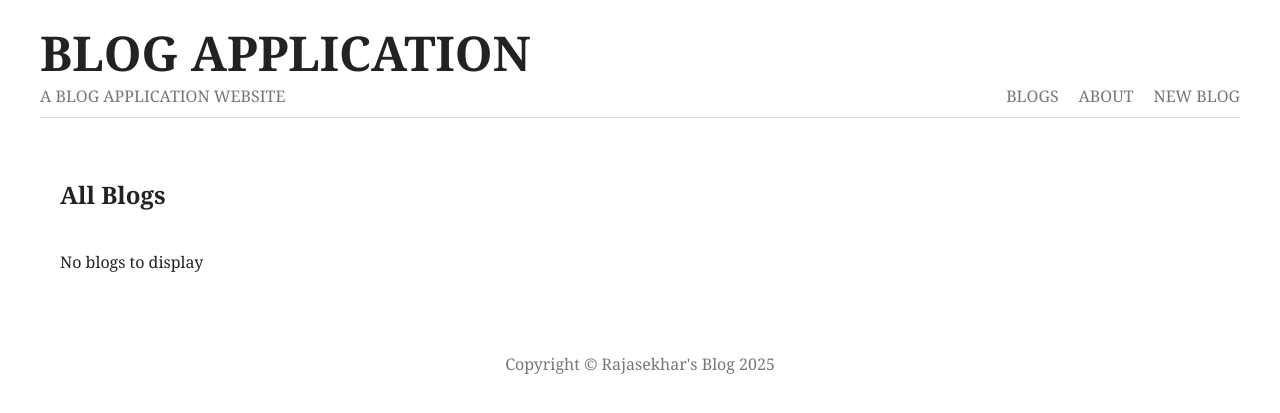
After one commit to Rajasekhar1131997/node_crash_course, a Node project: template views/index.ejs in a window 1280 px wide. The commit adds this page. Shown: the top 413 px of the page. Run offline with Node 20 templates, Linux system fonts and the light colour scheme; the template is opened without the code that fills it, so the values that code supplies are empty.

Commit message:
new files

```diff
--- /dev/null
+++ b/app.js
@@ -0,0 +1,58 @@
+const express = require('express');
+
+// express app
+const app = express();
+
+// regsiter view engine
+app.set('view engine', 'ejs');
+
+// listen for requests
+app.listen(3000);
+
+
+app.get('/', (req, res) => {
+    const blogs = [
+        {title: 'Yoshi finds eggs', snippet: 'Lorem ipsum dolor sit amet consectetur'},
+        {title: 'Mario finds stars', snippet: 'Lorem ipsum dolor sit amet consectetur'},
+        {title: 'How to defeat Bowser', snippet: 'Lorem ipsum dolor sit amet consectetur'},
+    ];
+    res.render('index',{title: 'Home', blogs});
+});
+
+app.get('/about', (req, res) => {
+    res.render('about',{title: 'About'});
+});
+
+app.get('/about-us', (req, res) => {
+    res.render('about',{title: 'About'});
+});
+
+app.get('/blogs/create', (req, res) => {
+    res.render('create',{title: 'Create a new blog'});
+});
+
+app.use((req, res) => {
+    res.status(404).render('404'), {title: '404'};
+});
+/*
+app.get('/', (req, res) => {
+    //res.send('<p>home page</p>');
+    res.sendFile('./views/index.html', { root: __dirname });
+});
+
+app.get('/about', (req, res) => {
+    //res.send('<p>home page</p>');
+    res.sendFile('./views/about.html', { root: __dirname });
+});
+
+// redirects
+app.get('/about-us', (req, res) => {
+    res.redirect('/about');
+});
+
+// 404 page
+app.use((req, res) => {
+    //res.sendFile('./views/404.html', { root: __dirname });
+    res.status(404).sendFile('./views/404.html', { root: __dirname });
+    //res.status(404).send('<p>404 page</p>');
+}); */
--- a/package.json
+++ b/package.json
@@ -1,5 +1,8 @@
 {
   "dependencies": {
-    "git": "^0.1.5"
+    "ejs": "^3.1.10",
+    "express": "^4.21.2",
+    "git": "^0.1.5",
+    "lodash": "^4.17.21"
   }
 }
--- a/views/about.html
+++ b/views/about.html
@@ -8,5 +8,9 @@
   <body>
     <h1>About</h1>
     <p>This is a simple about page in Node.js app for beginners.</p>
+    <nav>
+      <a href="/">Homepage</a>
+      <a href="/about">About Page</a>
+  </nav>
   </body>
 </html>
--- /dev/null
+++ b/views/index.ejs
@@ -0,0 +1,28 @@
+<!DOCTYPE html>
+<html>
+
+<%- include('./partials/head.ejs') %>
+
+<body>
+    <%- include('./partials/nav.ejs') %>
+    <div class="blogs content">
+        <h2> All Blogs</h2>
+        <% if(blogs.length> 0) { %>
+            <% blogs.forEach(blog=> { %>
+                <div class="blog">
+                    <h3>
+                        <%= blog.title %>
+                    </h3>
+                    <p>
+                        <%= blog.snippet %>
+                    </p>
+                </div>
+                <% }) %>
+                    <% } else { %>
+                        <p> No blogs to display</p>
+                        <% } %>
+    </div>
+    <%- include('./partials/footer.ejs') %>
+</body>
+
+</html>
--- a/views/index.html
+++ b/views/index.html
@@ -8,5 +8,9 @@
   <body>
     <h1>Hello, Everyone!!</h1>
     <h2>Welcome to Node.js Crash Course</h2>
+    <nav>
+        <a href="/">Homepage</a>
+        <a href="/about">About Page</a>
+    </nav>
   </body>
 </html>
--- /dev/null
+++ b/views/partials/footer.ejs
@@ -0,0 +1,3 @@
+<footer>
+    Copyright &copy; Rajasekhar's Blog 2025
+</footer>
--- /dev/null
+++ b/views/partials/head.ejs
@@ -0,0 +1,89 @@
+<head>
+    <meta charset="utf-8">
+    <meta name="viewport" content="width=device-width, initial-scale=1">
+    <title>Blog Application | <%= title %>
+    </title>
+    <style>
+        @import url('https://fonts.googleapis.com/css2?family=Noto+Serif:wght@400;700&display=swap');
+        body {
+            max-width: 1200px;
+            margin: 20px auto;
+            padding: 0 20px;
+            font-family: 'Noto Serif', serif;
+        }
+        p,h1,h2,h3,a,ul,li {
+            margin: 0;
+            padding: 0;
+            text-decoration: none;
+            list-style-type: none;
+            color: #222;
+        }
+        nav{
+            display: flex;
+            justify-content: space-between;
+            margin-bottom: 60px;
+            padding-bottom: 10px;
+            border-bottom: 1px solid #ddd;
+            text-transform: uppercase;
+        }
+        nav ul{
+            display: flex;
+            justify-content: space-between;
+            align-items: flex-end;
+        }
+        nav li{
+            margin-left: 20px;
+            list-style-type: none;
+        }
+        nav h1{
+          font-size: 3em;
+        }
+        nav p,nav a{
+            color: #777;
+            font-weight: 300;
+        }
+        footer{
+            color: #777;
+            text-align: center;
+            margin: 80px auto 20px;
+        }
+        h2{
+            margin-bottom: 40px;
+        }
+        h3{
+            margin-bottom: 8px;
+            text-transform: capitalize;
+        }
+        .content{
+            margin-left: 20px;
+        }
+        .create-blog form{
+            max-width: 400px;
+            margin: 0 auto;
+        }
+        .create-blog input,
+        .create-blog textarea{
+            display: block;
+            width: 100%;
+            padding: 8px;
+            margin: 10px 0;
+        }
+        .create-blog label{
+            display: block;
+            margin-top:24px;
+        }
+        textarea{
+            height: 120px;
+        }
+        .create-blog button{
+            margin-top: 20px;
+            background: crimson;
+            padding: 6px;
+            background-color: #333;
+            color: #fff;
+            border: none;
+            font-size: 1.2em;
+            cursor: pointer;
+        }
+    </style>
+</head>
--- /dev/null
+++ b/views/partials/nav.ejs
@@ -0,0 +1,14 @@
+<nav>
+    <div class="site-title">
+
+        <a href="/">
+            <h1>Blog Application</h1>
+        </a>
+        <p> A Blog Application Website</p>
+    </div>
+    <ul>
+        <li><a href="/">Blogs</a></li>
+        <li><a href="/about">About</a></li>
+        <li><a href="/blogs/create">New Blog</a></li>
+    </ul>
+</nav>
```
Also changed, not shown: views/404.ejs (added, +12 -0 lines), views/about.ejs (added, +13 -0 lines), views/create.ejs (added, +20 -0 lines), 1 other file.
